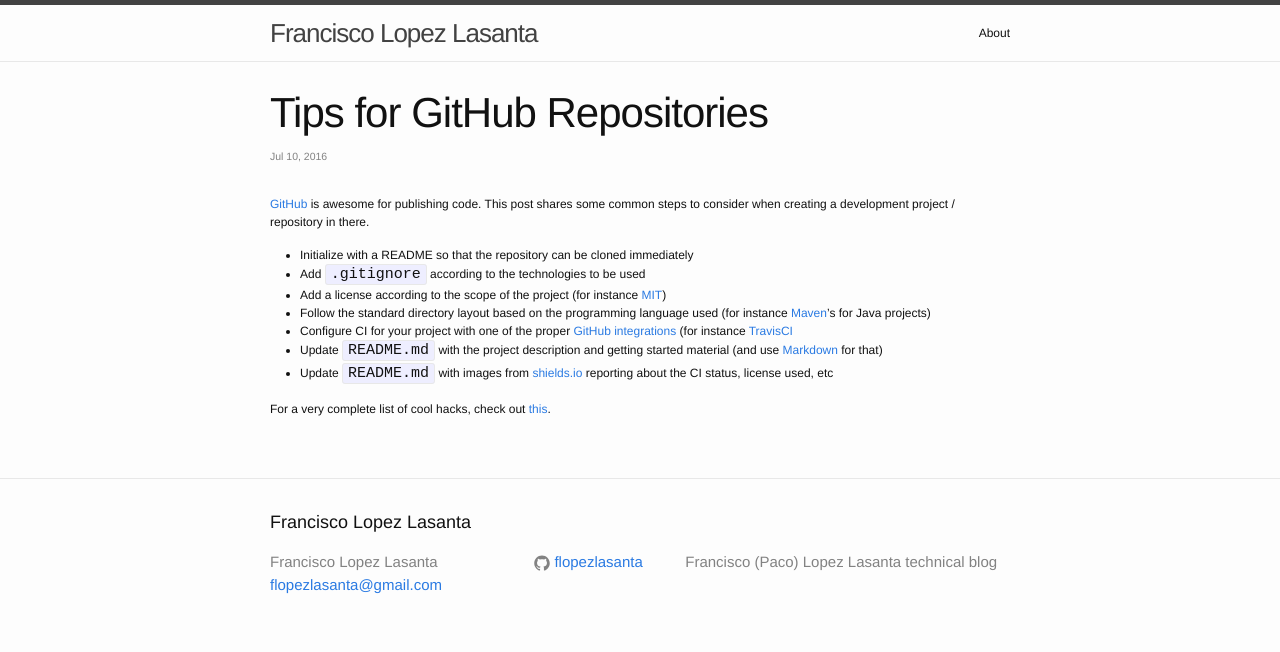
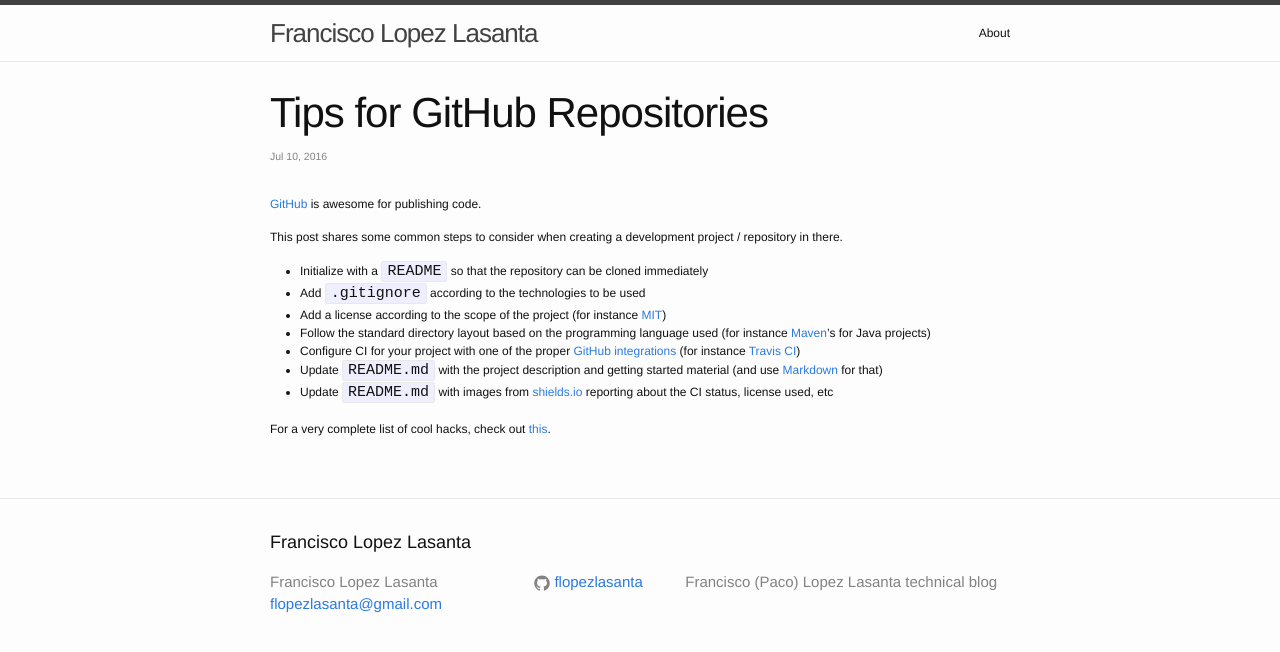
Before and after one commit to flopezlasanta/flopezlasanta.github.io, a Jekyll site: the page built from _posts/2016-07-10-tips-github-repository.md, in a window 1280 px wide. Shown: the top 652 px of the page. Built offline with Jekyll 4.4.1, drawn with Linux system fonts in a browser that asks for light colours.

````diff
--- a/_posts/2016-07-10-tips-github-repository.md
+++ b/_posts/2016-07-10-tips-github-repository.md
@@ -5,13 +5,15 @@ date: 2016-07-10
 categories: github
 ---
 
-[GitHub](https://github.com/) is awesome for publishing code. This post shares some common steps to consider when creating a development project / repository in there.
+[GitHub](https://github.com/) is awesome for publishing code.
 
-- Initialize with a README so that the repository can be cloned immediately
+This post shares some common steps to consider when creating a development project / repository in there.
+
+- Initialize with a ```README``` so that the repository can be cloned immediately
 - Add ```.gitignore``` according to the technologies to be used
 - Add a license according to the scope of the project (for instance [MIT](https://opensource.org/licenses/MIT))
 - Follow the standard directory layout based on the programming language used (for instance [Maven](https://maven.apache.org/guides/introduction/introduction-to-the-standard-directory-layout.html)'s for Java projects)
-- Configure CI for your project with one of the proper [GitHub integrations](https://github.com/integrations/) (for instance [TravisCI](https://travis-ci.com/)
+- Configure CI for your project with one of the proper [GitHub integrations](https://github.com/integrations/) (for instance [Travis CI](https://travis-ci.com/))
 - Update ```README.md``` with the project description and getting started material (and use [Markdown](https://help.github.com/articles/github-flavored-markdown/) for that)
 - Update ```README.md``` with images from [shields.io](http://shields.io/) reporting about the CI status, license used, etc
 
````
